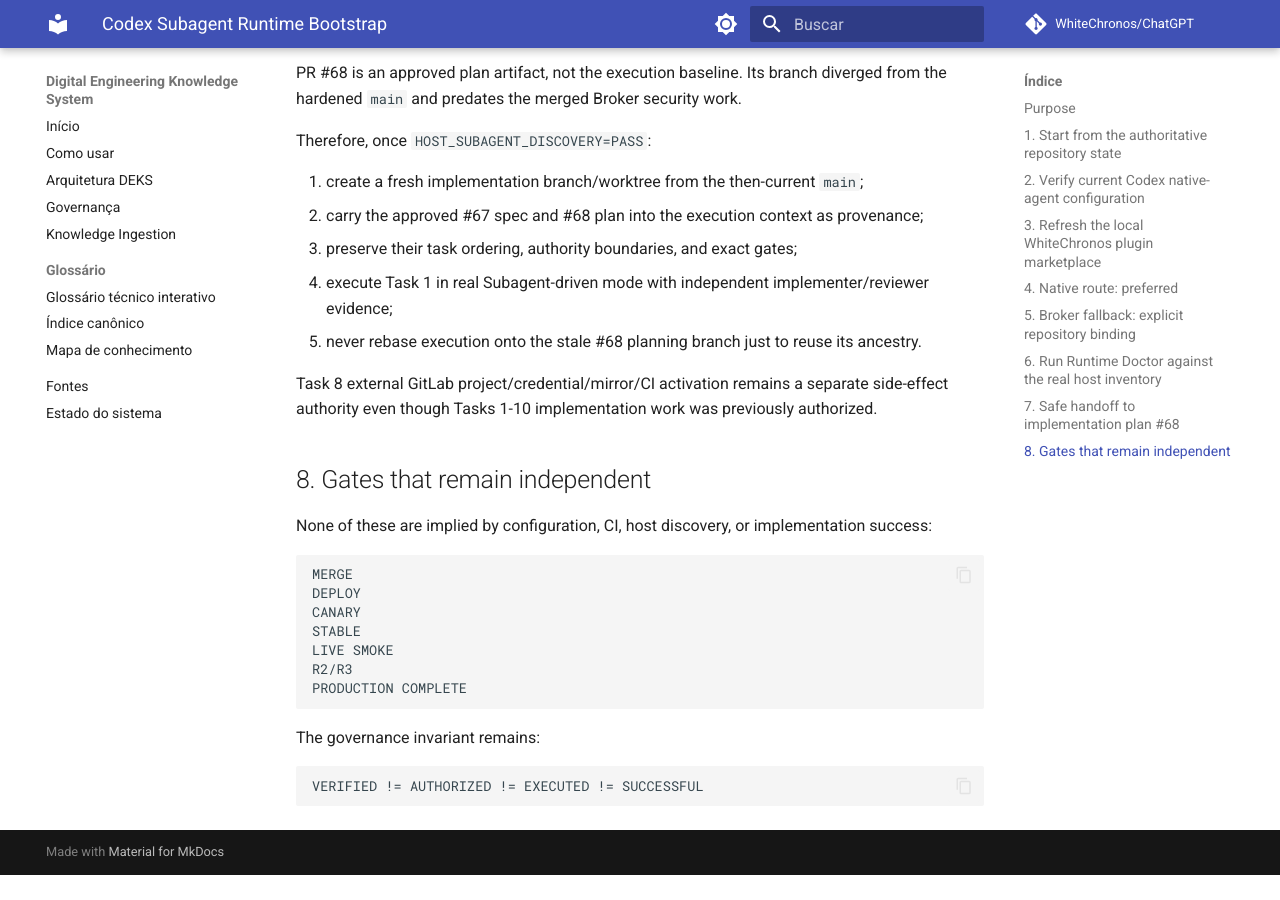
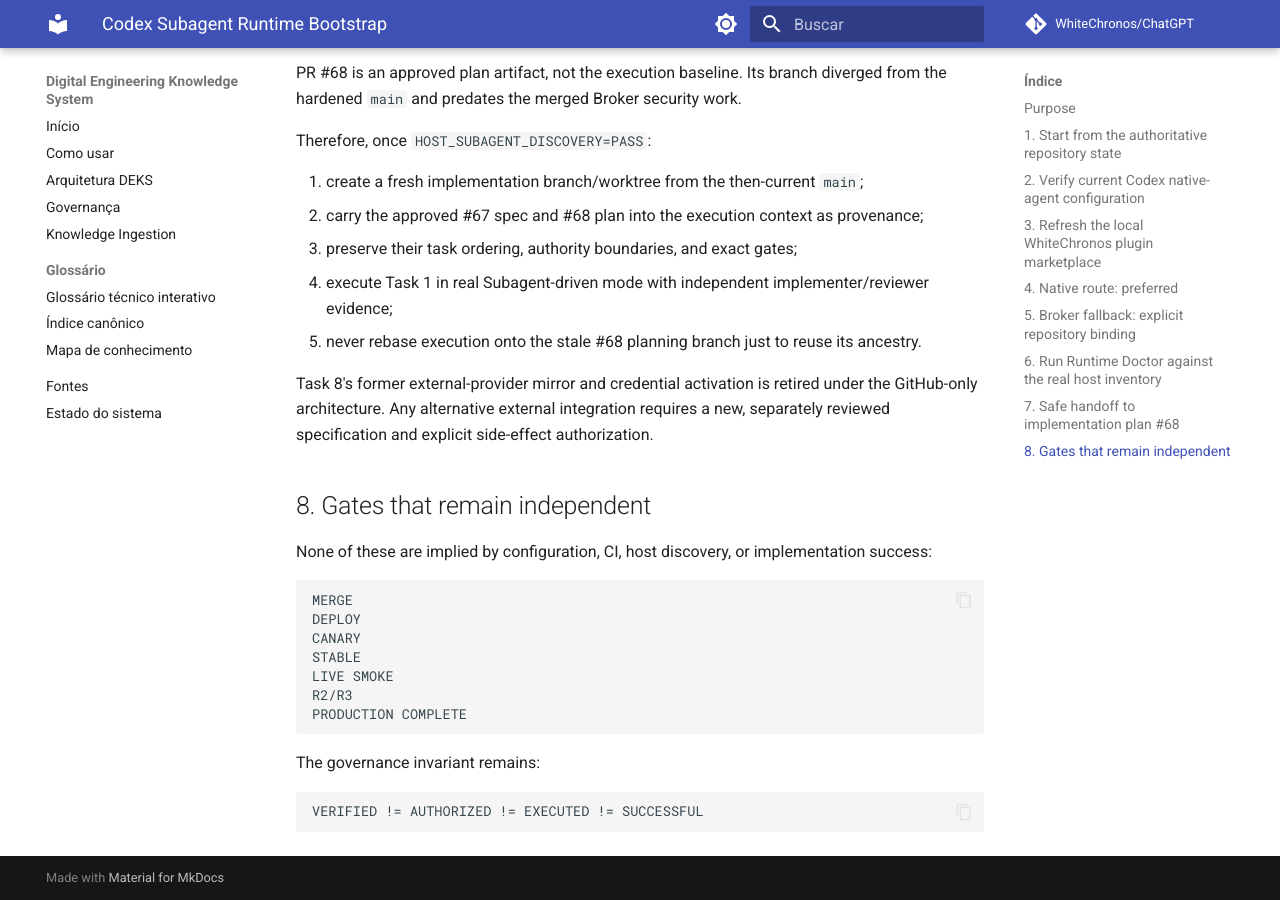
Before and after one commit to WhiteChronos/ChatGPT, an MkDocs documentation site: the page built from docs/runbooks/codex-subagent-runtime.md, in a window 1280 px wide and 900 px high, scrolled down 4106 px. Built offline with MkDocs 1.6.1 and Material for MkDocs 9.7.7, drawn with Linux system fonts in a browser that asks for light colours; comment, search, counter and statistics services are not loaded; before the commit the page ends 4981 px from its top, so only the background shows below that.

Commit message:
docs: remove retired provider from runtime and review instructions

```diff
--- a/docs/runbooks/codex-subagent-runtime.md
+++ b/docs/runbooks/codex-subagent-runtime.md
@@ -169,7 +169,7 @@ Therefore, once `HOST_SUBAGENT_DISCOVERY=PASS`:
 4. execute Task 1 in real Subagent-driven mode with independent implementer/reviewer evidence;
 5. never rebase execution onto the stale #68 planning branch just to reuse its ancestry.
 
-Task 8 external GitLab project/credential/mirror/CI activation remains a separate side-effect authority even though Tasks 1-10 implementation work was previously authorized.
+Task 8's former external-provider mirror and credential activation is retired under the GitHub-only architecture. Any alternative external integration requires a new, separately reviewed specification and explicit side-effect authorization.
 
 ## 8. Gates that remain independent
 
```
